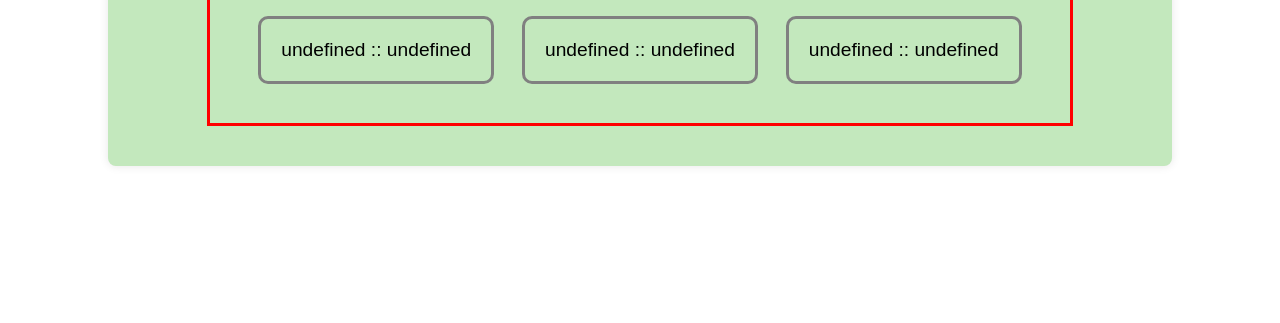
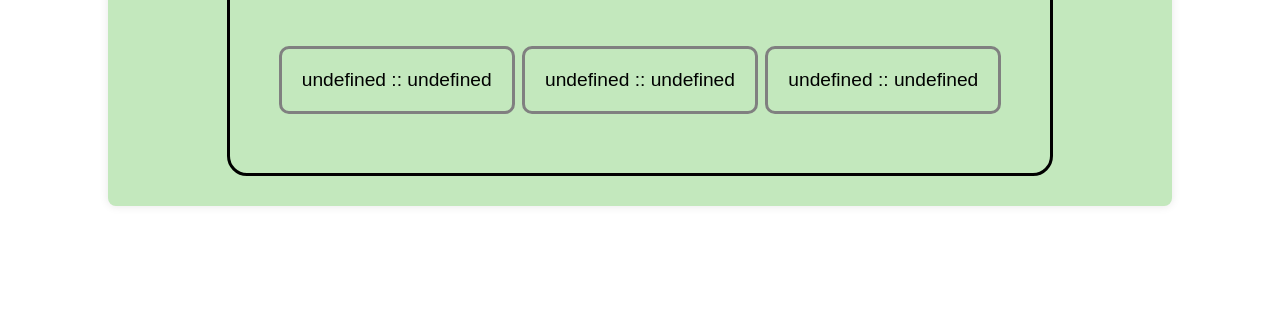
Before and after one commit to Yashpal911/Resume-ATS-and-Enhancer, a website: page public/index.html in a window 1280 px wide. Shown: the part 477-800 px from the top of the page. Drawn offline with Linux system fonts and the light colour scheme.

Commit message:
result section frontend updated

```diff
--- a/public/script.js
+++ b/public/script.js
@@ -3,18 +3,42 @@
 let resultHide = true;
 let enhancementHide = true;
 
+let resultSection = document.getElementById("results");
 function resultdiv(branch, text){
     if(resultHide == true){
-        document.getElementById("results").classList.add("resultsDecoration");
-        resultHide = false
+
+        resultSection.classList.add("resultsDecoration");
+
+        const resultHeading = document.createElement("h1");
+        resultHeading.innerText = `Result`;
+        resultSection.appendChild(resultHeading);
+        let div = document.createElement("div");
+        div.setAttribute("id","mainResult")
+        resultSection.appendChild(div);
+
+
+        const section = document.createElement("p");
+        section.setAttribute("class","result_div")
+        section.innerText = `${branch} :: ${text}`;
+        document.getElementById("mainResult").appendChild(section);
+
+        resultHide = false;
+
     }
-const section = document.createElement("p");
-section.setAttribute("class","result_div")
-section.innerText = `${branch} :: ${text}`;
-document.getElementById("results").appendChild(section);
+
+    else{
+        const section = document.createElement("p");
+        section.setAttribute("class","result_div")
+        section.innerText = `${branch} :: ${text}`;
+        document.getElementById("mainResult").appendChild(section);
+    }
+
 }
+
 resultdiv()
+
 resultdiv()
+
 resultdiv()
 
 // container under enhancement suggestions
--- a/public/styles.css
+++ b/public/styles.css
@@ -35,14 +35,21 @@ body {
 }
 
 .resultsDecoration, .suggestionsDe{
+    width: 80%;
+    margin: 10px auto;
+    border: solid black;
+    border-radius: 20px;
+}
+#mainResult{
     display: flex;
-    width: 80%;
+    flex-wrap: wrap;
+    width: 90%;
     margin: 20px auto;
-    border: solid red;
+    border-radius: 20px;
     padding: 20px;
-    flex-wrap: wrap;
     justify-content: space-evenly;
 }
+
 .result_div, .suggestions_div{
 border: solid grey;
 border-radius: 10px;
```
